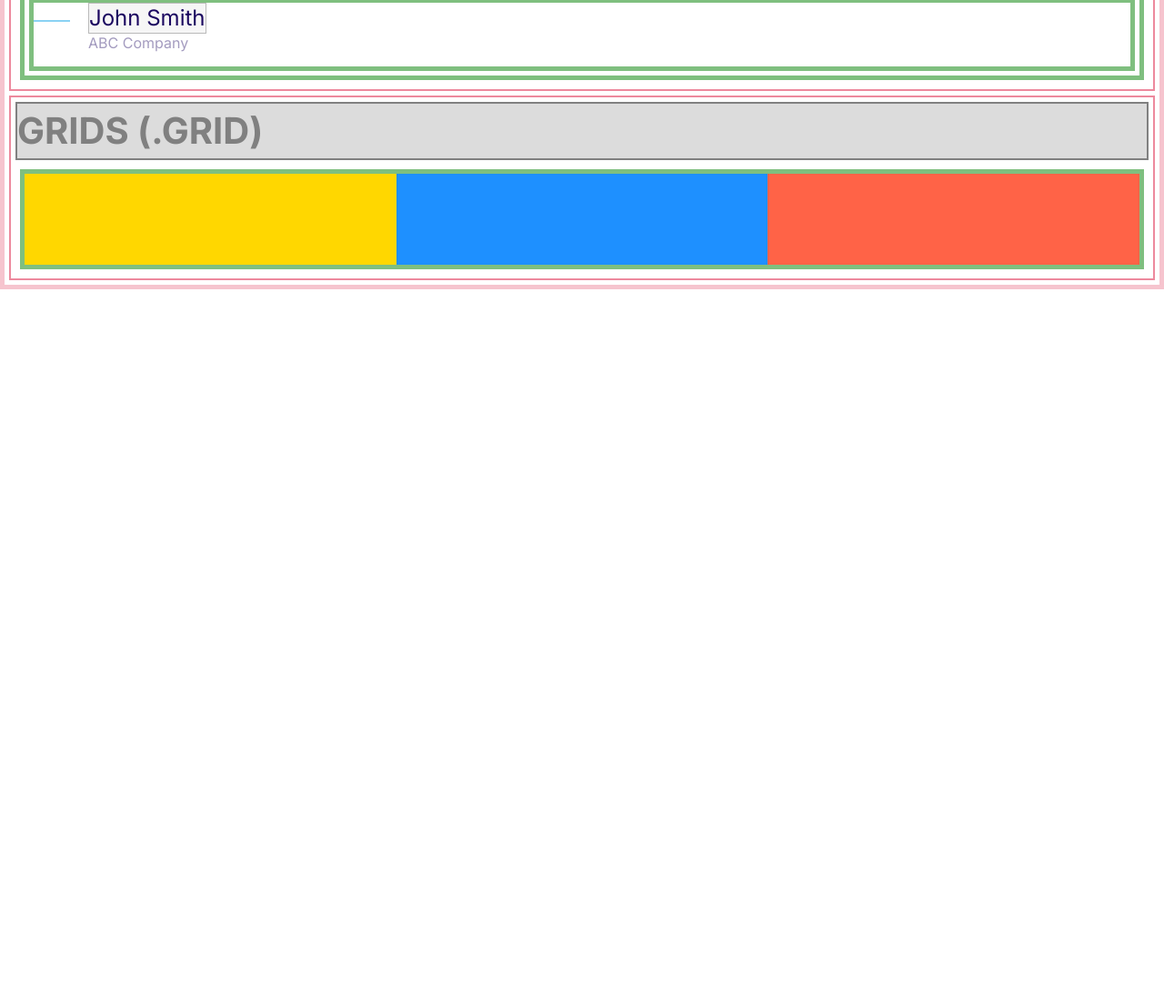
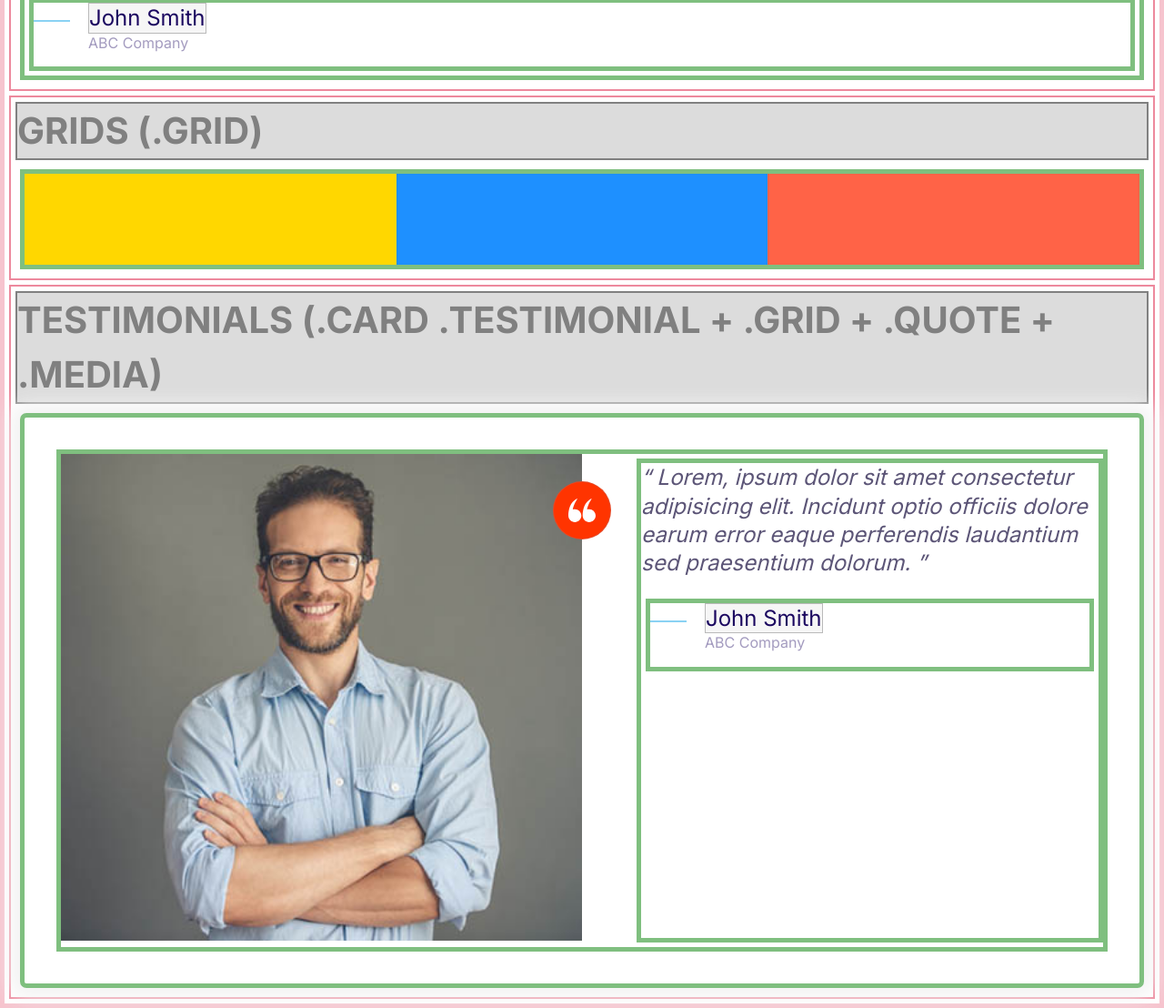
Before and after one commit to pavelklos/moshify, a plain HTML site: page test.html in a window 1280 px wide. Shown: the part 5343-6451 px from the top of the page at 91% size. Before the commit the page ends 5661 px from the top, so only its background shows below. Drawn offline with Linux system fonts and the light colour scheme.

Commit message:
Testimonials

```diff
--- a/css/styles.css
+++ b/css/styles.css
@@ -20,6 +20,7 @@
   --color-secondary-hover: #05cdf0;
   --color-accent-hover: #ec3000;
   --color-button: #fff;
+  --color-white: #fff;
   --color-card-header: #fff;
   --color-plan: #fff;
   --color-placeholder: #cdcbd7;
@@ -42,7 +43,7 @@ html {
 
 body {
   font-family: Inter, Arial, Helvetica, sans-serif;
-  font-size: 2.4rem;
+  font-size: 2.9rem;
   line-height: 1.5;
   color: var(--color-body);
 }
@@ -126,7 +127,7 @@ a {
   padding: 0.5rem 2rem;
   white-space: nowrap;
   /* ADDED */
-  border: var(--border-body);
+  border: var(--border-body); /* ADDED */
 }
 
 .badge--primary {
@@ -189,8 +190,16 @@ a {
   height: 40px;
 }
 
+.icon--small {
+  width: 30px;
+  height: 30px;
+}
+
 .icon--primary {
   fill: var(--color-primary);
+}
+.icon--white {
+  fill: var(--color-white);
 }
 /* ADDED */
 .icon--secondary {
@@ -211,7 +220,11 @@ a {
   justify-content: center;
   align-items: center;
   /* ADDED */
-  border: var(--border-body);
+  border: var(--border-body); /* ADDED */
+}
+
+.icon-container--accent {
+  background: var(--color-accent);
 }
 
 /* Buttons ********************************************************************/
@@ -484,3 +497,41 @@ a {
     grid-template-columns: repeat(3, 1fr);
   }
 }
+
+/* Testimonials ***************************************************************/
+
+.testimonial {
+  padding: 3rem;
+  border: var(--border-body); /* ADDED */
+}
+
+.testimonial__image {
+  position: relative;
+  margin: 0 3rem;
+}
+
+.testimonial__image > img {
+  width: 100%;
+}
+
+.testimonial__image > .icon-container {
+  position: absolute;
+  top: 3rem;
+  right: -32px;
+}
+
+@media screen and (min-width: 768px) {
+  .testimonial__image {
+    margin: 0;
+  }
+
+  .testimonial .quote,
+  .testimonial .quote__author {
+    font-size: 2.4rem;
+  }
+
+  .testimonial .quote {
+    margin-left: 6rem;
+    margin-right: 0;
+  }
+}
--- a/css/test.css
+++ b/css/test.css
@@ -102,12 +102,15 @@ h6 {
 
 /* Grids **********************************************************************/
 
+/* Testimonials ***************************************************************/
+
 .list,
 .card,
 .plan,
 .media,
 .quote,
-.grid {
+.grid,
+.testimonial {
   margin: 0.5rem;
   /* border: 5px solid rgba(220, 20, 60, 0.5); */
   border: 5px solid rgba(0, 128, 0, 0.5);
--- a/test.html
+++ b/test.html
@@ -336,5 +336,47 @@
         </div>
       </div>
     </section>
+
+    <!-- Testimonials -->
+    <section>
+      <h2>Testimonials (.card .testimonial + .grid + .quote + .media)</h2>
+      <div>
+        <div class="card testimonial">
+          <div class="grid grid--1x2">
+            <div class="testimonial__image">
+              <img
+                src="images/testimonial.jpg"
+                alt="A happy, smiling customer"
+              />
+              <span class="icon-container icon-container--accent">
+                <svg class="icon icon--white icon--small">
+                  <use xlink:href="images/sprite.svg#quotes"></use>
+                </svg>
+              </span>
+            </div>
+            <blockquote class="quote">
+              <p class="quote__text">
+                Lorem, ipsum dolor sit amet consectetur adipisicing elit.
+                Incidunt optio officiis dolore earum error eaque perferendis
+                laudantium sed praesentium dolorum.
+              </p>
+              <footer>
+                <div class="media">
+                  <div class="media__image">
+                    <svg class="icon icon--primary quote__line">
+                      <use xlink:href="images/sprite.svg#line"></use>
+                    </svg>
+                  </div>
+                  <div class="media__body">
+                    <h3 class="media__title quote__author">John Smith</h3>
+                    <p class="quote__organization">ABC Company</p>
+                  </div>
+                </div>
+              </footer>
+            </blockquote>
+          </div>
+        </div>
+      </div>
+    </section>
   </body>
 </html>
```
Also changed, not shown: components/testimonials.html (added, +32 -0 lines), index.html (+37 -0 lines), images/testimonial.jpg (added).
